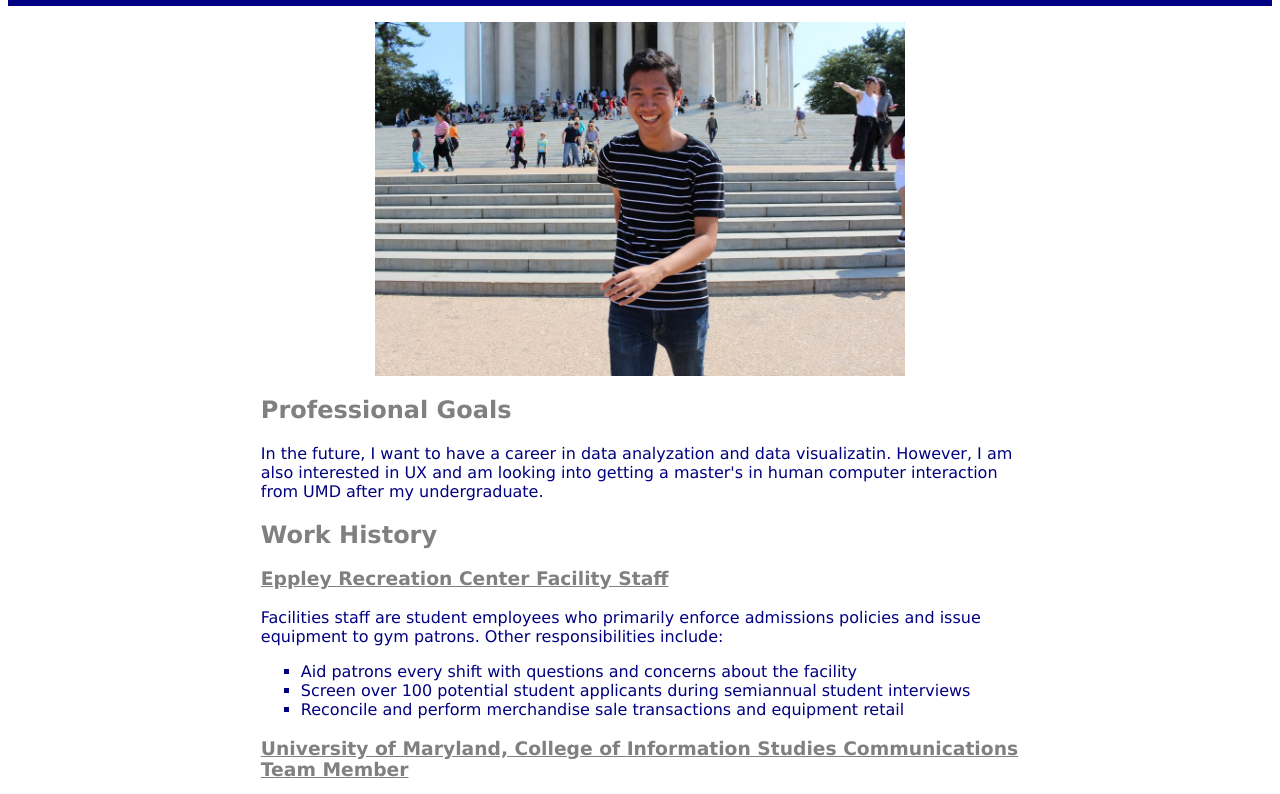
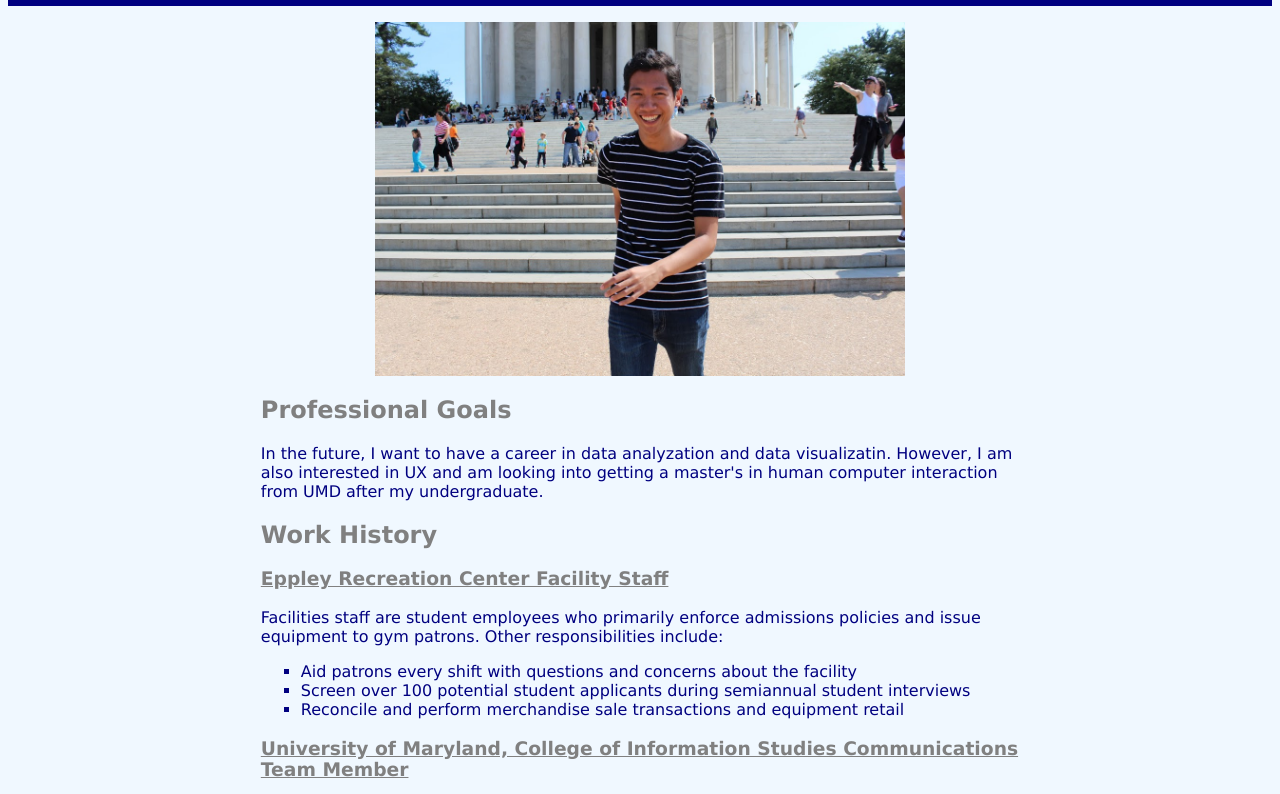
Before and after one commit to ctang125/INST377, a plain HTML site: page index.html in a window 1280 px wide. Shown: the part 83-877 px from the top of the page. Drawn offline with Linux system fonts and the light colour scheme.

Commit message:
formatted doc

```diff
--- a/styles.css
+++ b/styles.css
@@ -1,4 +1,7 @@
-/*(Q2-1)*/
+html {
+    background-color: aliceblue;
+}
+
 #myName {
     background-color: navy;
     display: flex;
@@ -10,14 +13,12 @@
     font-family: 'Lucida Sans', 'Lucida Sans Regular', 'Lucida Grande', 'Lucida Sans Unicode', Geneva, Verdana, sans-serif;
 }
 
-/*(Q2-2)*/
 .resume {
     width: 60%;
     margin:auto;
 
 }
 
-/*(Q2-4)*/
 #myPicture img {
     width: 70%;
     height: 70%;
@@ -36,7 +37,6 @@
     font-family: 'Lucida Sans', 'Lucida Sans Regular', 'Lucida Grande', 'Lucida Sans Unicode', Geneva, Verdana, sans-serif;
 }
 
-/*(Q2-5)*/
 #myWorkHistory h3{
     color: gray;
     font-family: 'Lucida Sans', 'Lucida Sans Regular', 'Lucida Grande', 'Lucida Sans Unicode', Geneva, Verdana, sans-serif;
```
Also changed, not shown: index.html (+20 -12 lines).
